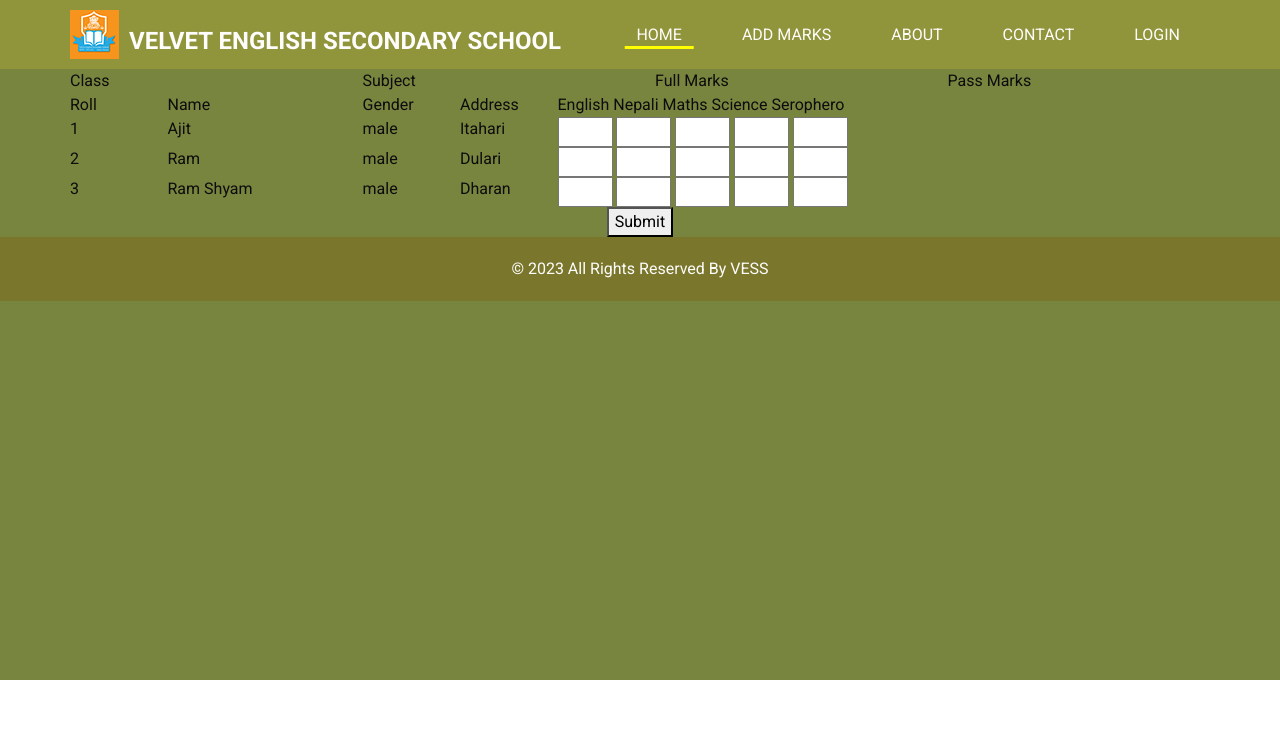
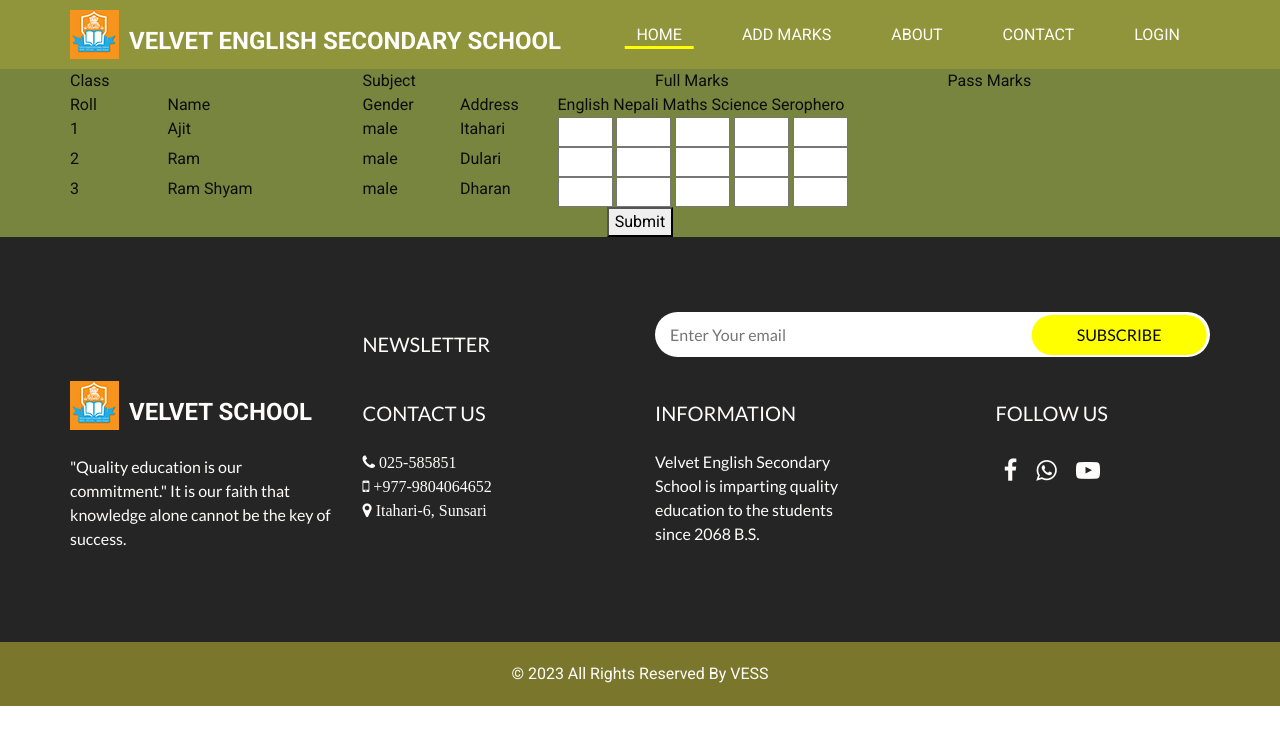
Before and after one commit to theajitmandal/vesssmsproject, a Django app: template templates/addsubjectmarks.html in a window 1280 px wide. Shown: the top 745 px of the page. Run offline with Django 4.2, Linux system fonts and the light colour scheme; the template is opened without the code that fills it: values that come from a table or form of the project are taken from there, others are empty; data comes from the database, SQL or seed files in the repository; some libraries are stand-ins or nearby versions.

Commit message:
this is next commit

```diff
--- a/templates/addsubjectmarks.html
+++ b/templates/addsubjectmarks.html
@@ -42,4 +42,85 @@
     </form>
 </div>
 
+
+<!-- info section -->
+  <section class="info_section layout_padding">
+    <div class="container">
+      <div class="info_form">
+
+        <div class="row">
+          <div class="offset-lg-3 col-lg-3">
+            <h5 class="form_heading">
+              Newsletter
+            </h5>
+          </div>
+          <div class="col-md-6">
+            <form action="#">
+              <input type="text" placeholder="Enter Your email">
+              <button>
+                subscribe
+              </button>
+            </form>
+          </div>
+        </div>
+
+      </div>
+    </div>
+    <div class="container">
+      <div class="row">
+        <div class="col-md-3">
+          <div class="info_logo">
+            <div>
+              <a href="">
+                <img src="{% static 'images/school.png' %}" alt="" />
+                <span>
+                  Velvet School
+                </span>
+              </a>
+            </div>
+            <p>
+              "Quality education is our commitment." It is our faith that knowledge alone cannot be the key of success.
+            </p>
+          </div>
+        </div>
+        <div class="col-md-3">
+          <div class="info_links ">
+            <h5>
+              Contact Us
+            </h5>
+            <p class="pr-0 pr-md-4 pr-lg-5">
+              <i class="fa fa-phone" aria-hidden="true">  025-585851</i>
+              <i class="fa fa-mobile" aria-hidden="true">  +977-9804064652</i>
+              <i class="fa fa-map-marker" aria-hidden="true">  Itahari-6, Sunsari</i>
+            </p>
+          </div>
+        </div>
+        <div class="col-md-3">
+          <div class="info_insta">
+            <h5>
+              INFORMATION
+            </h5>
+            <p class="pr-0 pr-md-4 pr-md-5">
+              Velvet English Secondary School is imparting quality education to the students since 2068 B.S.
+            </p>
+          </div>
+        </div>
+        <div class="col-md-3">
+          <div class="pl-0 pl-lg-5 pl-md-4">
+            <h5>
+              Follow Us
+            </h5>
+            <p>
+                <i class="fa fa-facebook p-2" style="font-size:24px;" aria-hidden="true"></i>
+                <i class="fa fa-whatsapp p-2" style="font-size:24px;" aria-hidden="true"></i>
+                <i class="fa fa-youtube-play p-2" style="font-size:24px;" aria-hidden="true"></i>
+            </p>
+
+          </div>
+        </div>
+      </div>
+    </div>
+  </section>
+
+
 {% endblock %}
```
Also changed, not shown: home/views.py (+5 -8 lines).
